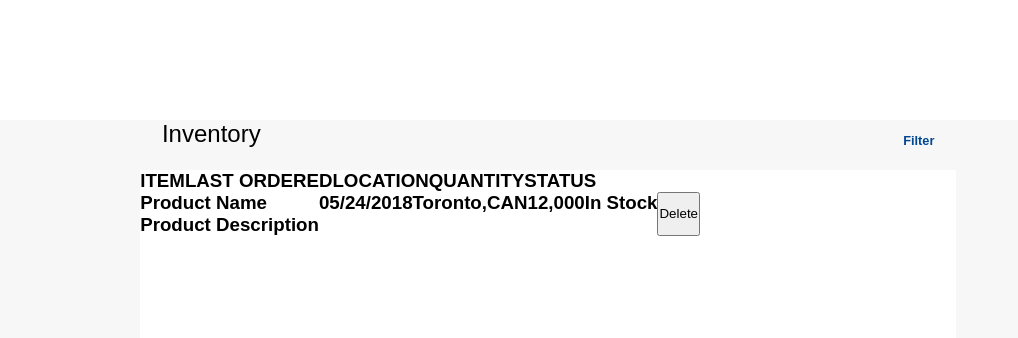
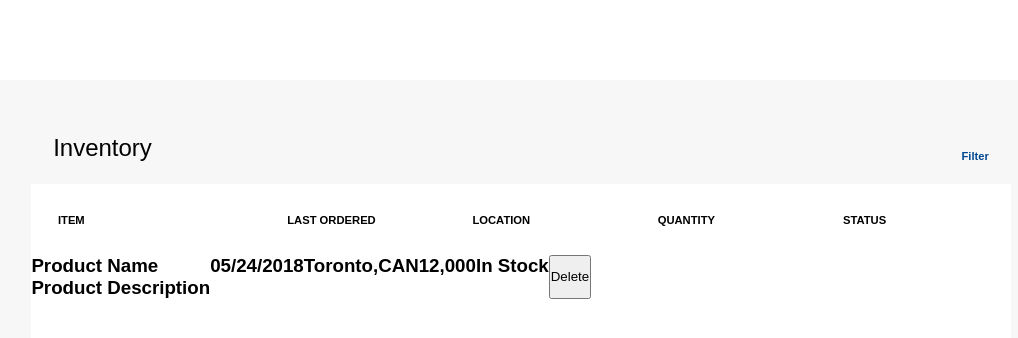
Before and after one commit to anismerchant/team-iguana-project, a React (Create React App) app in the folder frontend/: page /inventory in a window 1280 px wide. Shown: the top 338 px of the page, without its empty margins (215-1233 px from the left). Built offline with nearby package versions, Linux system fonts and the light colour scheme; a web font is replaced by a local one.

Commit message:
project ten: Style 'inventoryList__form--product-heading' section

```diff
--- a/frontend/src/InventoryList.js
+++ b/frontend/src/InventoryList.js
@@ -53,8 +53,6 @@ export default class InventoryList extends React.Component {
                         <button className="inventoryList__form--delete-product">Delete</button>
                     </div>
                 </div>
-
-
             </div>
 
         );
--- a/frontend/src/css/inventoryList.css
+++ b/frontend/src/css/inventoryList.css
@@ -20,7 +20,7 @@
   width: 85vw;
   height: 100vh;
   margin-left: 15vw;
-  margin-top: 15vh;
+  margin-top: 10vh;
   font-family: "Avenir Next", sans-serif;
 }
 
@@ -31,10 +31,10 @@
   -webkit-box-pack: justify;
       -ms-flex-pack: justify;
           justify-content: space-between;
-  width: 75%;
+  width: 90%;
   position: relative;
-  left: 15%;
-  padding: 0 2% 2% 2%;
+  left: 5%;
+  padding: 5% 2% 2% 2%;
 }
 
 .inventoryList__container .inventoryList--heading-container .inventoryList--heading h1 {
@@ -53,16 +53,16 @@
 }
 
 .inventoryList__container .inventoryList--heading-container .inventoryList--filter h2 {
-  font-size: 0.8rem;
+  font-size: 0.7rem;
   font-weight: bold;
   color: #004892;
 }
 
 .inventoryList__container .inventoryList--main-container {
-  width: 75%;
+  width: 90%;
   height: 75vh;
   position: relative;
-  left: 15%;
+  left: 5%;
   background: #FFF;
 }
 
@@ -70,6 +70,27 @@
   display: -webkit-box;
   display: -ms-flexbox;
   display: flex;
+  -ms-flex-pack: distribute;
+      justify-content: space-around;
+  font-size: 0.6rem;
+  width: 90%;
+  padding: 3% 0;
+}
+
+.inventoryList__container .inventoryList--main-container .inventoryList__form--product-heading .inventoryList__form--item {
+  width: 20%;
+}
+
+.inventoryList__container .inventoryList--main-container .inventoryList__form--product-heading .inventoryList__form--lastOrdered {
+  width: 15%;
+}
+
+.inventoryList__container .inventoryList--main-container .inventoryList__form--product-heading .inventoryList__form--location {
+  width: 15%;
+}
+
+.inventoryList__container .inventoryList--main-container .inventoryList__form--product-heading .inventoryList__form--quantity {
+  width: 15%;
 }
 
 .inventoryList__container .inventoryList--main-container .InventoryList__form--product-details {
--- a/frontend/src/css/inventoryList.scss
+++ b/frontend/src/css/inventoryList.scss
@@ -16,16 +16,16 @@
     width: 85vw;
     height: 100vh;
     margin-left: 15vw;
-    margin-top: 15vh;
+    margin-top: 10vh;
     font-family: $inventory-font-family;
 
     .inventoryList--heading-container {
         display: flex;
         justify-content: space-between;
-        width: 75%;
+        width: 90%;
         position: relative;
-        left: 15%;
-        padding: 0 2% 2% 2%;
+        left: 5%;
+        padding: 5% 2% 2% 2%;
 
         .inventoryList--heading {
             h1 {
@@ -38,22 +38,38 @@
             display: flex;
             flex-direction: column-reverse;
             h2 {
-                font-size: 0.8rem;
+                font-size: 0.7rem;
                 font-weight: bold;
                 color: #004892;
             }
         }
     }
     .inventoryList--main-container{
-        width: 75%;
+        width: 90%;
         height: 75vh;
         position: relative;
-        left: 15%;
+        left: 5%;
         background: #FFF;
 
         .inventoryList__form--product-heading {
             display: flex;
+            justify-content: space-around;
+            font-size: 0.6rem;
+            width: 90%;
+            padding: 3% 0;
 
+            .inventoryList__form--item {
+                width: 20%;
+            }
+            .inventoryList__form--lastOrdered{
+                width: 15%;
+            }
+            .inventoryList__form--location{
+                width: 15%;
+            }
+            .inventoryList__form--quantity {
+                width: 15%;
+            }
         }
         .InventoryList__form--product-details {
             display: flex;
```
Also changed, not shown: 1 other file (tests, documents, lock files or other folders).
